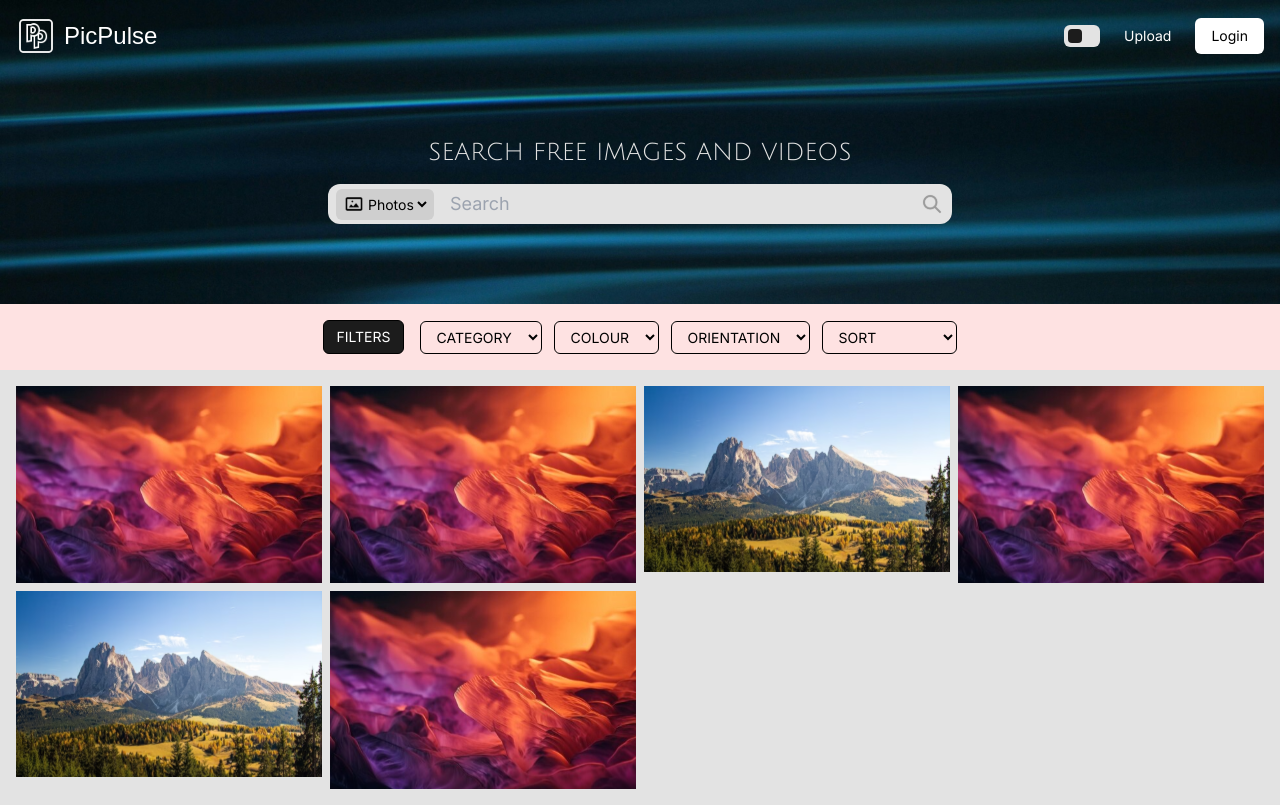
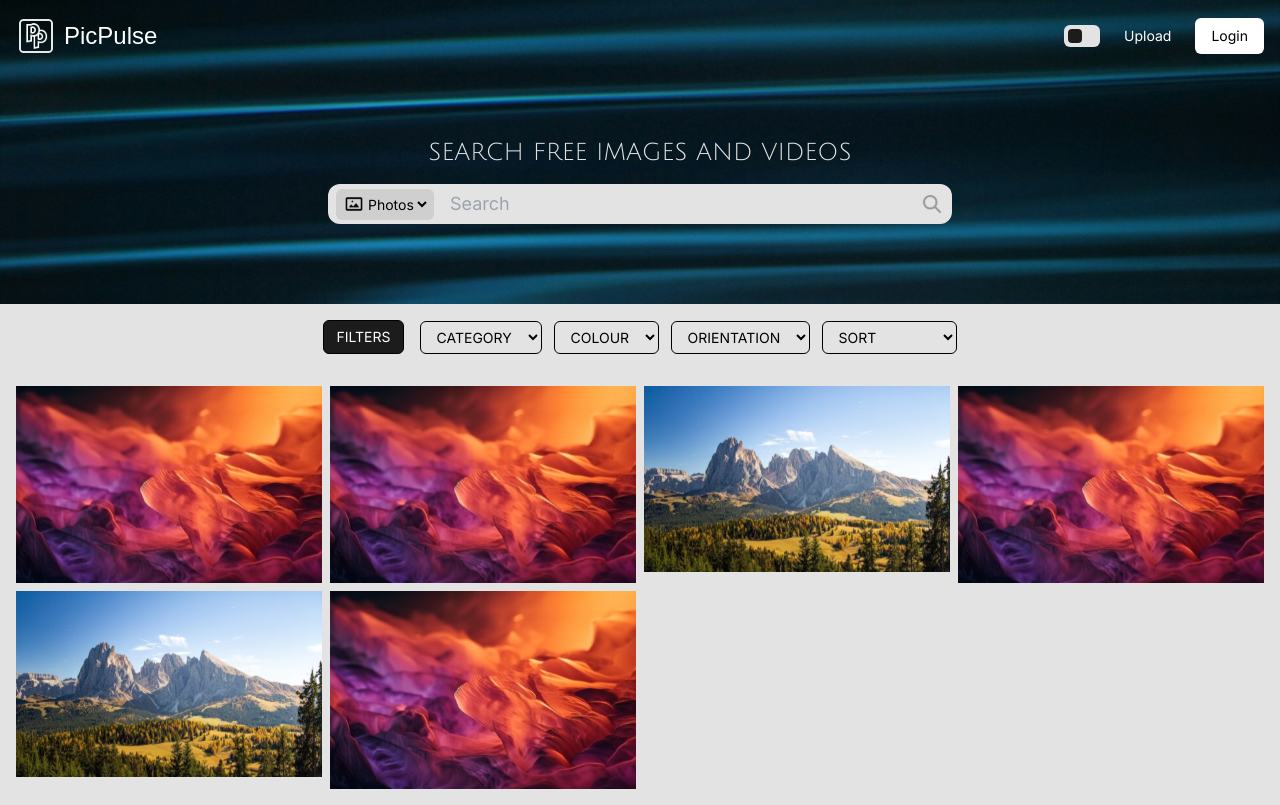
Before and after one commit to smalik21/pic-pulse, a React (Vite) app: page / in a window 1280 px wide. Built offline with nearby package versions, Linux system fonts and the light colour scheme; a web font is replaced by a local one.

Commit message:
feat: :sparkles: add search header, remove filter scroll-bar

```diff
--- a/src/components/Filters.tsx
+++ b/src/components/Filters.tsx
@@ -8,7 +8,7 @@ const filters = [
 
 const Filters = () => {
     return (
-        <section className="py-4 px-2 overflow-clip flex flex-col md:flex-row items-center md:justify-center md:gap-4 bg-red-100">
+        <section className="py-4 px-2 overflow-clip flex flex-col md:flex-row items-center md:justify-center md:gap-4">
             <input
                 id="filters-toggle"
                 name="filters-toggle"
```
